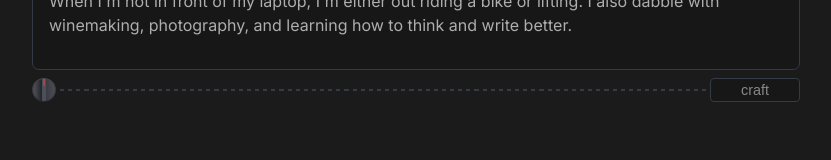
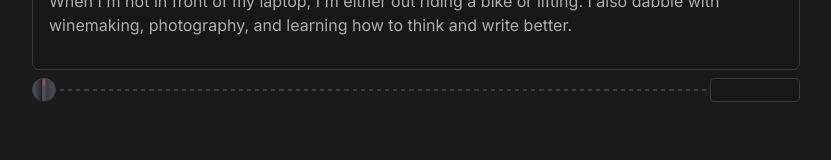
Before and after one commit to christiananagnostou/www, a Next.js app: page / in a window 1280 px wide. Shown: the part 340-500 px from the top of the page, without its empty margins (224-1055 px from the left). Built offline with nearby package versions, Linux system fonts and the light colour scheme.

Commit message:
hide section word until full bar

```diff
--- a/components/Home/StarBG.tsx
+++ b/components/Home/StarBG.tsx
@@ -10,7 +10,7 @@ const StarBG = ({ show }: Props) => {
   const [stars, setStars] = useState<JSX.Element[]>([]);
 
   useEffect(() => {
-    setStars([]); // reset stars if window changes size
+    if (!show) setStars([]);
     if (!width || !height || !show) return;
 
     let starCount = 0;
--- a/components/Home/TVBar.tsx
+++ b/components/Home/TVBar.tsx
@@ -26,6 +26,7 @@ const Sections = [
 ];
 
 const MaxTVBars = 80;
+const BarHeight = 24;
 
 type Color = {
   r: number;
@@ -53,7 +54,7 @@ const createColorRange = (c1: Color, c2: Color) => {
   return colorList;
 };
 
-const BarColorRange = createColorRange({ r: 70, g: 70, b: 70 }, { r: 255, g: 255, b: 255 });
+const BarColorRange = createColorRange({ r: 80, g: 80, b: 95 }, { r: 125, g: 125, b: 140 });
 
 const TVBar = (props: Props) => {
   const knobRef = useRef<HTMLDivElement>(null);
@@ -83,11 +84,18 @@ const TVBar = (props: Props) => {
     const isBarFull = newPos === barsContainerWidth;
     setIsBarFull(isBarFull);
 
+    // const { r, g, b } = BarColorRange[Math.floor(percentToFull * (BarColorRange.length - 1))];
+    // knobRef.current.style.color = `rgb(${r},${g},${b})`;
+    // knobRef.current.style.left =
+    //   Math.min(newPos, barsContainerWidth - BarHeight + BarHeight / 2 - 6) + "px";
     knobRef.current.style.rotate = percentToFull * 360 + "deg";
     knobRef.current.dataset.currentDeg = newPos.toString();
 
     Array.from(barsRef.current.children as HTMLCollectionOf<HTMLElement>).forEach((bar, i) => {
-      const { r, g, b } = BarColorRange[i];
+      const { r, g, b } =
+        BarColorRange[
+          Math.floor((i / barsRef.current!.children.length) * (BarColorRange.length - 1))
+        ];
       const barColor = `rgb(${r},${g},${b})`;
       const isBarHiglighted = i / numTVBars < percentToFull;
 
@@ -224,11 +232,13 @@ const Knob = styled(motion.div)`
 
 const TVControls = styled(motion.div)`
   --item-spacing: 4px;
+  --bar-height: ${BarHeight}px;
 
   padding: 0.5rem 0;
   width: 100%;
   display: flex;
   align-items: stretch;
+  position: relative;
 
   user-select: none;
   * {
@@ -245,6 +255,7 @@ const TVControls = styled(motion.div)`
     display: flex;
     align-items: stretch;
     gap: var(--item-spacing);
+    height: var(--bar-height);
 
     .label {
       height: 100%;
@@ -272,6 +283,7 @@ const TVControls = styled(motion.div)`
         right: 0;
         bottom: 0;
         transition: all 0.5s ease;
+        opacity: 0 !important;
       }
 
       &.highlight {
@@ -281,6 +293,7 @@ const TVControls = styled(motion.div)`
 
         .inner {
           color: rgba(255, 255, 255, 0.9);
+          opacity: 1 !important;
         }
       }
     }
--- a/data/ProjectState.ts
+++ b/data/ProjectState.ts
@@ -11,7 +11,8 @@ export const ProjectState: Project[] = [
     mobileImgs: ["/img/projects/electriq-app/calendar.png"],
     externalLink: "https://electriq.app/",
     slug: "electriq-app",
-    summary: "Project management visualizer for teams using Linear who also like graphs",
+    summary:
+      "Visualize and manage Linear projects with timelines, kanbans, calendars, and much more",
     details: [
       {
         title: "Purpose",
@@ -63,7 +64,7 @@ export const ProjectState: Project[] = [
     externalLink: "https://liftclub.app/",
     github: "https://github.com/ChristianAnagnostou/liftclub",
     slug: "liftclub",
-    summary: "Track your workout progress with little effort and get big insights",
+    summary: "Track your workout progress with little effort and gain big insights",
     details: [
       {
         title: "Purpose",
```
